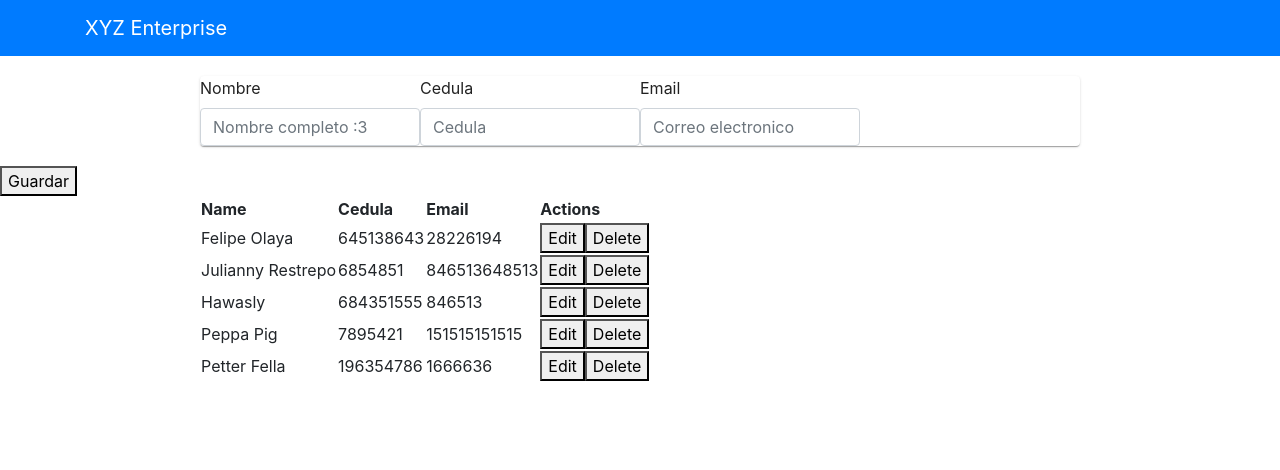
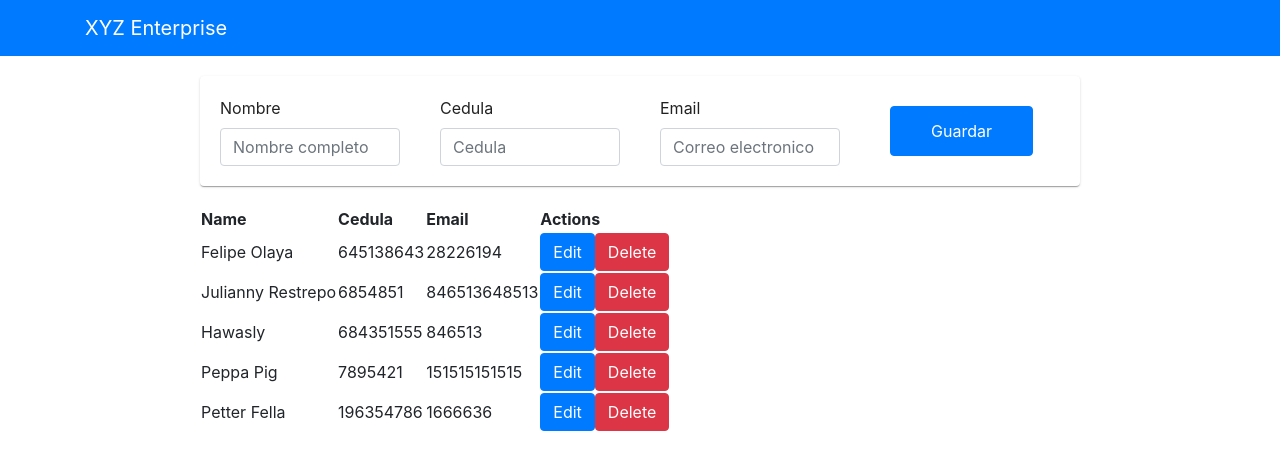
Before and after one commit to folayao/telematicaProyectoFinalHawasJuliFelipe, a React (Create React App) app: page / in a window 1280 px wide. Shown: the top 470 px of the page. Built offline with nearby package versions, Linux system fonts and the light colour scheme.

Commit message:
commit de felipe :v

```diff
--- a/package.json
+++ b/package.json
@@ -7,6 +7,7 @@
     "@testing-library/jest-dom": "^4.2.4",
     "@testing-library/react": "^9.5.0",
     "@testing-library/user-event": "^7.2.1",
+    "axios": "^0.19.2",
     "bootstrap": "^4.5.0",
     "react": "^16.13.1",
     "react-dom": "^16.13.1",
--- a/src/App.js
+++ b/src/App.js
@@ -20,8 +20,8 @@ function App() {
       </div>
       <div className="container_two">
         <Form/>
+
       </div>
-      <button className="btn_primary">Guardar</button>
       <div className="container_three">
         <Consultas/>
       </div>
--- a/src/componentes/Consultas.js
+++ b/src/componentes/Consultas.js
@@ -30,12 +30,12 @@ class Consultas extends Component {
                     {
                         this.state.dataUser.map((userdataset)=>(
                             <tr key={userdataset.cedula}>
-                            <td> {userdataset.nombre} </td>
-                            <td> {userdataset.cedula} </td>
-                            <td> {userdataset.telefono} </td>
+                            <td className="tdclass"> {userdataset.nombre} </td>
+                            <td className="tdclass"> {userdataset.cedula} </td>
+                            <td className="tdclass"> {userdataset.telefono} </td>
                             <td>
-                                <button className="button">Edit</button>
-                                <button className="button">Delete</button>
+                                <button className="btn btn-primary">Edit</button>
+                                <button className="btn btn-danger">Delete</button>
                             </td>
                             </tr>
                         ))
--- a/src/componentes/Form.js
+++ b/src/componentes/Form.js
@@ -8,10 +8,10 @@ const Form = () => {
 
     return (
         <Paper className="params" id="paperParams">
-            <Grid container direction="row">
+            <Grid container direction="row" className="grid-container">
                 <Grid className="inputs" item xs={3}>
                     <label className="formulario1">Nombre</label>
-                    <input type="text"  className="input1 form-control" placeholder="Nombre completo :3"/>
+                    <input type="text"  className="input1 form-control" placeholder="Nombre completo"/>
                 </Grid>
                 <Grid className="inputs" item xs={3}>
                     <label className="formulario1">Cedula</label>
@@ -21,6 +21,8 @@ const Form = () => {
                     <label className="formulario1">Email</label>
                     <input type="text"  className="input1 form-control" placeholder="Correo electronico"/>
                 </Grid>
+                <button className="btn btn-primary" item xs={3}>Guardar</button>
+
             </Grid>
         </Paper>
     );
--- a/src/styles/app.scss
+++ b/src/styles/app.scss
@@ -2,14 +2,11 @@
     padding-left: 200px;
     padding-right: 200px;
 }
-.btn{
-    border-color: blue($color: #000000);
-    padding-left: 200px;
-    padding-right: 200px;
-}
+
 .container_two{
     padding-left: 200px;
     padding-right: 200px;
     padding-top: 20px;
     padding-bottom: 20px;
+
 }
--- a/src/styles/consultas.scss
+++ b/src/styles/consultas.scss
@@ -1,3 +1,3 @@
-.cards{
-    padding-left: 400px;
+.tdclass{
+    border-color: black;
 }
--- a/src/styles/form.scss
+++ b/src/styles/form.scss
@@ -1,29 +1,15 @@
-.container {
-    .labels {
-        div {
-            .formulario1 {
-                padding: 20px;
-            }
-            .input1 {
-                padding-right: 5px;
-            }
-            .formulario2 {
-                padding: 20px;
-            }
-            .input2 {
-                padding-right: 5px;
-            }
-            .formulario3{
-                padding: 20px;
-            }
-            .input3 {
-                padding-right: 5px;
-            }
+.params{
+    .grid-container{
+        .inputs{
+            padding: 20px;
         }
 
-        button{
-            border-color: black;
-            margin-top: 35px;
-        }
+            .btn{
+                margin: 30px;
+
+                padding-left: 40px;
+                padding-right: 40px;
+            }
+
     }
 }
```
Also changed, not shown: 1 other file (tests, documents, lock files or other folders).
